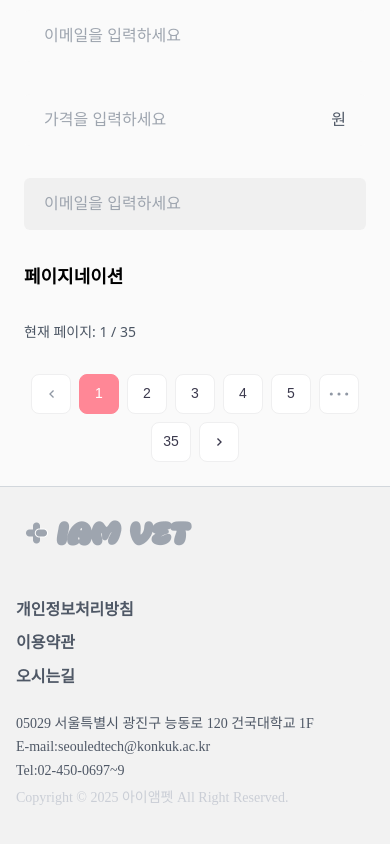
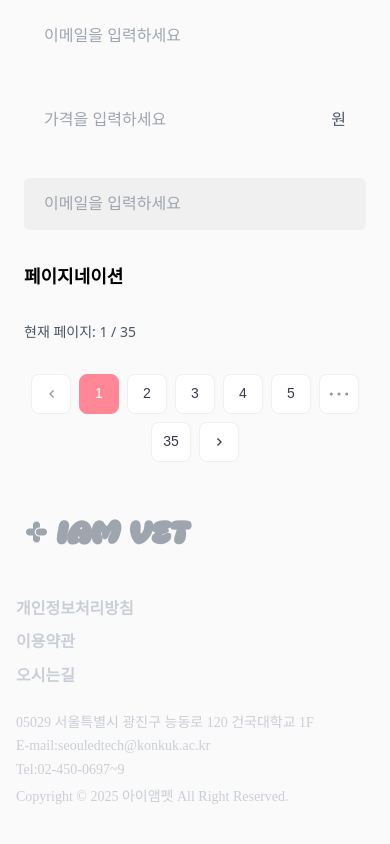
Before and after one commit to KANGPUNGYUN/iamvet, a Next.js app: page / in a window 390 px wide. Shown: the part 4003-4847 px from the top of the page. Built offline with nearby package versions, Linux system fonts and the light colour scheme; a web font is replaced by a local one.

Commit message:
style: 푸터 스타일 수정

```diff
--- a/src/components/layout/Footer/Footer.css
+++ b/src/components/layout/Footer/Footer.css
@@ -180,6 +180,8 @@
     align-items: flex-start;
     flex-shrink: 0;
     gap: 40px;
+    background-color: transparent;
+    border-top: none;
   }
 
   .footer-container {
@@ -193,10 +195,23 @@
     gap: 12px;
   }
 
+  .footer-nav-item {
+    color: var(--Guidetext, #9ea5af);
+  }
+
   .footer-contact {
+    color: var(--Guidetext, #9ea5af);
+    font-size: 14px;
+    font-weight: 400;
     flex-direction: column;
     align-items: flex-start;
     gap: 5px;
+  }
+
+  .footer-contact a {
+    color: var(--Guidetext, #9ea5af);
+    font-size: 14px;
+    font-weight: 400;
   }
 
   .footer-contact-item::after {
```
